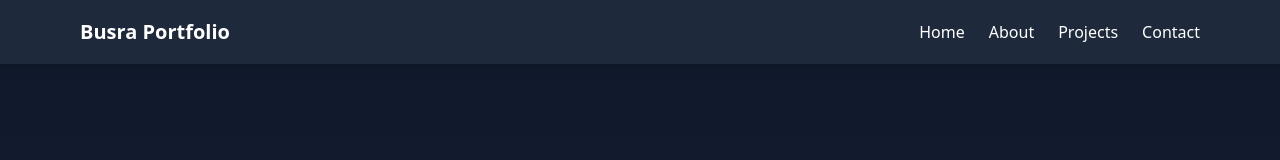
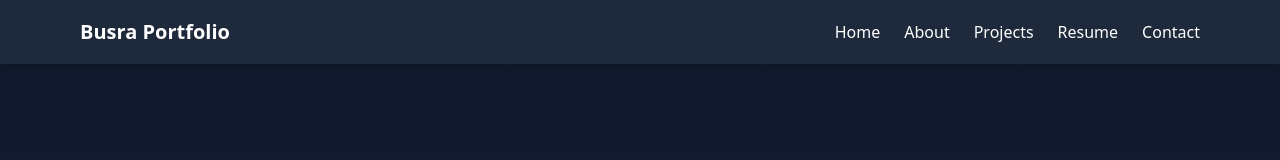
Before and after one commit to Busrwa/portfolio, a React (Vite) app: page / in a window 1280 px wide. Shown: the top 160 px of the page. Built offline with nearby package versions, Linux system fonts and the light colour scheme.

Commit message:
Updated cv

```diff
--- a/src/components/Navbar.jsx
+++ b/src/components/Navbar.jsx
@@ -9,26 +9,26 @@ const Navbar = () => {
 
   const location = useLocation();
   const navigate = useNavigate();
+
   const links = [
     { name: "Home", href: "#home" },
     { name: "About", href: "#about" },
     { name: "Projects", href: "#projects" },
+    { name: "Resume", href: "#resume" }, // resume link eklendi
     { name: "Contact", href: "#contact" },
   ];
 
   const handleClick = (href) => {
     setIsOpen(false);
 
-    if (location.pathname === "/") {
-      // Ana sayfadaysak sadece scroll
-      const element = document.querySelector(href);
-      if (element) {
-        const yOffset = -64; // navbar yüksekliği kadar yukarı kaydır (h-16 = 64px)
-        const y = element.getBoundingClientRect().top + window.pageYOffset + yOffset;
-        window.scrollTo({ top: y, behavior: "smooth" });
-      }
-    } else {
-      // Başka sayfadaysak ana sayfaya git ve scroll yap
+    const element = document.querySelector(href);
+    if (element) {
+      const navbarHeight = document.querySelector('nav').offsetHeight; // navbar yüksekliği
+      const y = element.getBoundingClientRect().top + window.pageYOffset - navbarHeight;
+      window.scrollTo({ top: y, behavior: "smooth" });
+    }
+
+    if (location.pathname !== "/") {
       navigate("/", { state: { scrollTo: href } });
     }
   };
--- a/src/pages/Projects.jsx
+++ b/src/pages/Projects.jsx
@@ -228,7 +228,7 @@ Features:
   ];
 
   return (
-    <section id="projects" className="p-6 md:p-12 max-w-7xl mx-auto">
+    <section id="projects" className="scroll-mt-16 p-6 md:p-12 max-w-7xl mx-auto">
       <h2 className="text-3xl md:text-4xl font-bold text-teal-400 mb-6 md:mb-10 text-center">
         My Projects
       </h2>
--- a/src/pages/Resume.jsx
+++ b/src/pages/Resume.jsx
@@ -9,14 +9,15 @@ const Resume = () => (
     {/* Download CV */}
     <div className="flex justify-center mb-12">
       <a
-        href="/Busra_Yagcioglu_CV_ENG.pdf"
-        target="_blank"
-        rel="noopener noreferrer"
+        href="/resume.pdf" // public klasöründeki dosya adı
+        download="resume.pdf" // indirme için aynı isim
         className="px-6 py-3 bg-teal-400 text-gray-900 font-semibold rounded-lg hover:bg-teal-500 transition transform hover:scale-105 shadow-md"
       >
         Download CV
       </a>
     </div>
+
+
 
     <div className="grid md:grid-cols-2 gap-8 text-gray-300">
 
@@ -61,15 +62,15 @@ const Resume = () => (
         <div className="grid md:grid-cols-3 gap-6 text-sm">
           <div>
             <p className="text-teal-300 font-medium mb-2">Languages & Frameworks</p>
-            <p>Python (Flask, Django, DRF)<br/>JavaScript (React, React Native/Expo)<br/>C, C++</p>
+            <p>Python (Flask, Django, DRF)<br />JavaScript (React, React Native/Expo)<br />C, C++</p>
           </div>
           <div>
             <p className="text-teal-300 font-medium mb-2">Tools & Platforms</p>
-            <p>Firebase<br/>Git & GitHub<br/>SQL<br/>Figma (UI/UX)</p>
+            <p>Firebase<br />Git & GitHub<br />SQL<br />Figma (UI/UX)</p>
           </div>
           <div>
             <p className="text-teal-300 font-medium mb-2">Other</p>
-            <p>Arduino · ESP32 (IoT)<br/>Unity (basic game dev)<br/>REST API Integration</p>
+            <p>Arduino · ESP32 (IoT)<br />Unity (basic game dev)<br />REST API Integration</p>
           </div>
         </div>
       </div>
```
Also changed, not shown: 1 other file (tests, documents, lock files or other folders).
